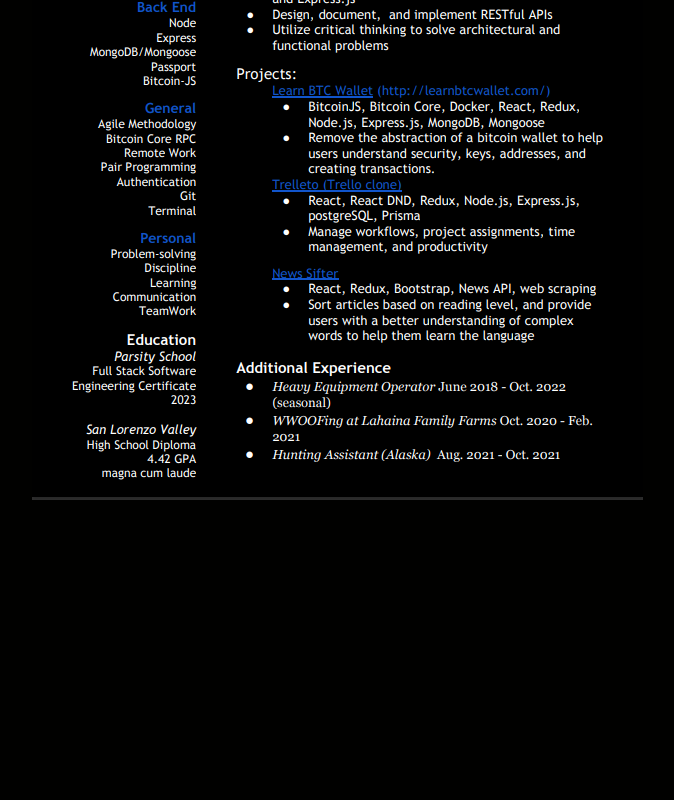
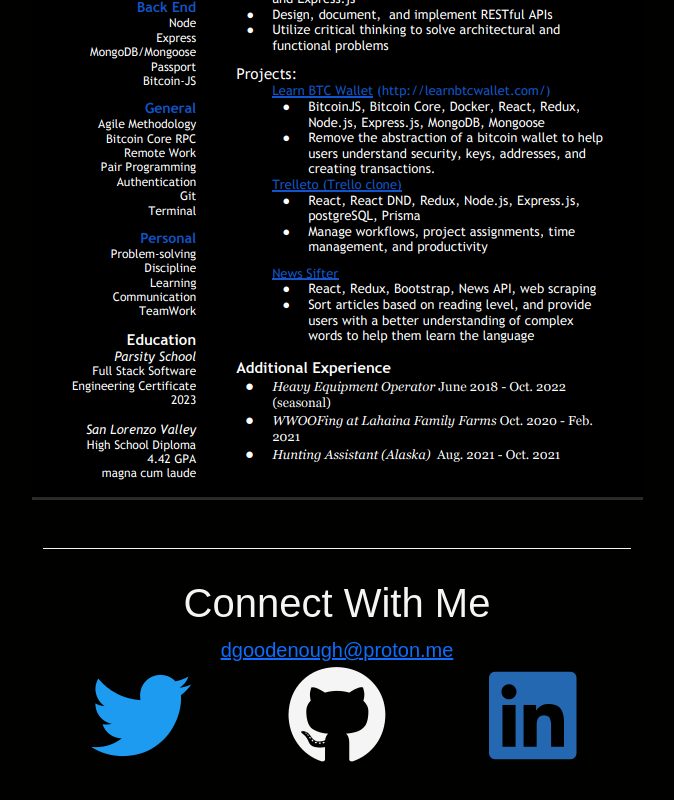
Before and after one commit to daGoodenough/portfolio, a React (Create React App) app: page /resume in a window 1280 px wide. Shown: the part 362-1162 px from the top of the page, without its empty margins (303-977 px from the left). Before the commit the page ends 862 px from the top, so only its background shows below. Built offline with nearby package versions, Linux system fonts and the light colour scheme; a web font is replaced by a local one.

Commit message:
Add Connect section to all pages

```diff
--- a/src/components/Connect.js
+++ b/src/components/Connect.js
@@ -6,7 +6,7 @@ import FadeIn from './FadeIn';
 const Connect = () => (
   <>
     <FadeIn>
-      <Row className="mt-5 text-center section-header">
+      <Row className="mt-5 text-center section-header connect-section">
         <Col xs={12}>
           <h2>Connect With Me</h2>
         </Col>
--- a/src/components/ProjectsPage.js
+++ b/src/components/ProjectsPage.js
@@ -2,6 +2,7 @@ import { Container, Col, Row } from 'react-bootstrap';
 
 import projectsObj from '../data/projects';
 import FadeIn from './FadeIn';
+import Connect from './Connect';
 
 const ProjectsPage = () => (
   <Container>
@@ -43,6 +44,15 @@ const ProjectsPage = () => (
         </Row>
       </FadeIn>
     ))}
+    <Row
+      className="section-container"
+      id="contact"
+      style={{ minHeight: 'fit-content' }}
+    >
+      <Col xs={12}>
+        <Connect />
+      </Col>
+    </Row>
   </Container>
 );
 
--- a/src/components/ResumePage.js
+++ b/src/components/ResumePage.js
@@ -1,11 +1,25 @@
-import { Container } from 'react-bootstrap';
+import { Container, Row, Col } from 'react-bootstrap';
 import React from 'react';
 
 import resume from '../images/resume_screenshot.png';
+import Connect from './Connect';
 
 const ResumePage = () => (
-  <Container className="d-flex justify-content-center">
-    <img src={resume} alt="resume" className="resume" />
+  <Container className="d-flex justify-content-center flex-column align-items-center">
+    <Row>
+      <Col xs={12}>
+        <img src={resume} alt="resume" className="resume" />
+      </Col>
+    </Row>
+    <Row
+      className="section-container"
+      id="contact"
+      style={{ minHeight: 'fit-content' }}
+    >
+      <Col xs={12}>
+        <Connect />
+      </Col>
+    </Row>
   </Container>
 );
 
--- a/src/index.css
+++ b/src/index.css
@@ -66,6 +66,11 @@ nav {
   padding-bottom: 50px;
   min-height: calc(100vh - 57px);
   /* margin-bottom: 45px; */
+}
+
+.connect-section {
+  padding-top: 30px;
+  border-top: 1px solid var(--main-font);
 }
 
 .home-button {
```
